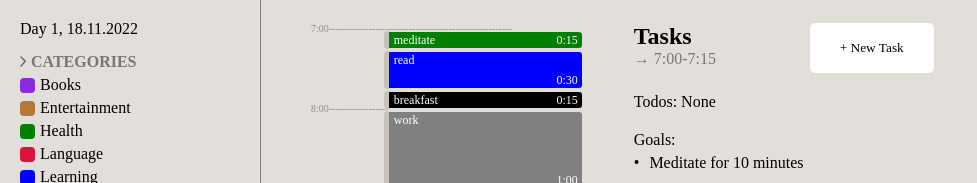
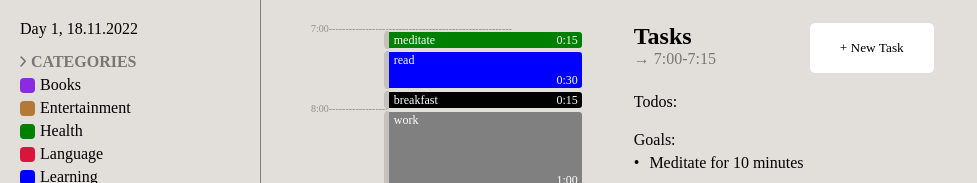
Before and after one commit to oerol/guse, an Angular app: page / in a window 1280 px wide. Shown: the top 183 px of the page, without its empty margins (0-977 px from the left). Built offline with nearby package versions, Linux system fonts and the light colour scheme.

Commit message:
Fixed texts for todos

```diff
--- a/src/app/components/todo/todo.component.html
+++ b/src/app/components/todo/todo.component.html
@@ -5,7 +5,7 @@
   </div>
   <button id="new-task-button" (click)="initiateNewTask()">+ New Task</button>
 </div>
-<div id="todo-title">{{ TODO_LIST.length ? 'Todos:' : 'Todos: None' }}</div>
+<div id="todo-title">Todos:</div>
 <div id="todos-container">
   <div *ngFor="let todo of TODO_LIST; index as index" [class]="getClassName(todo)" (click)="tickTodoItem(index)">
     <div class="todo-icon">•</div>
@@ -16,7 +16,7 @@
     <div class="todo-item-title" contenteditable="true" (keydown.enter)="createNewTask($event)"></div>
   </div>
 </div>
-<div id="goals-title">{{ GOALS_LIST.length ? 'Goals:' : 'Goals: None' }}</div>
+<div id="goals-title">Goals:</div>
 <div *ngFor="let goal of GOALS_LIST; index as index" [class]="getClassName(goal)" (click)="tickGoalItem(index)">
   <div class="todo-icon">•</div>
   <div class="todo-item-title">{{ goal.title }}</div>
```
